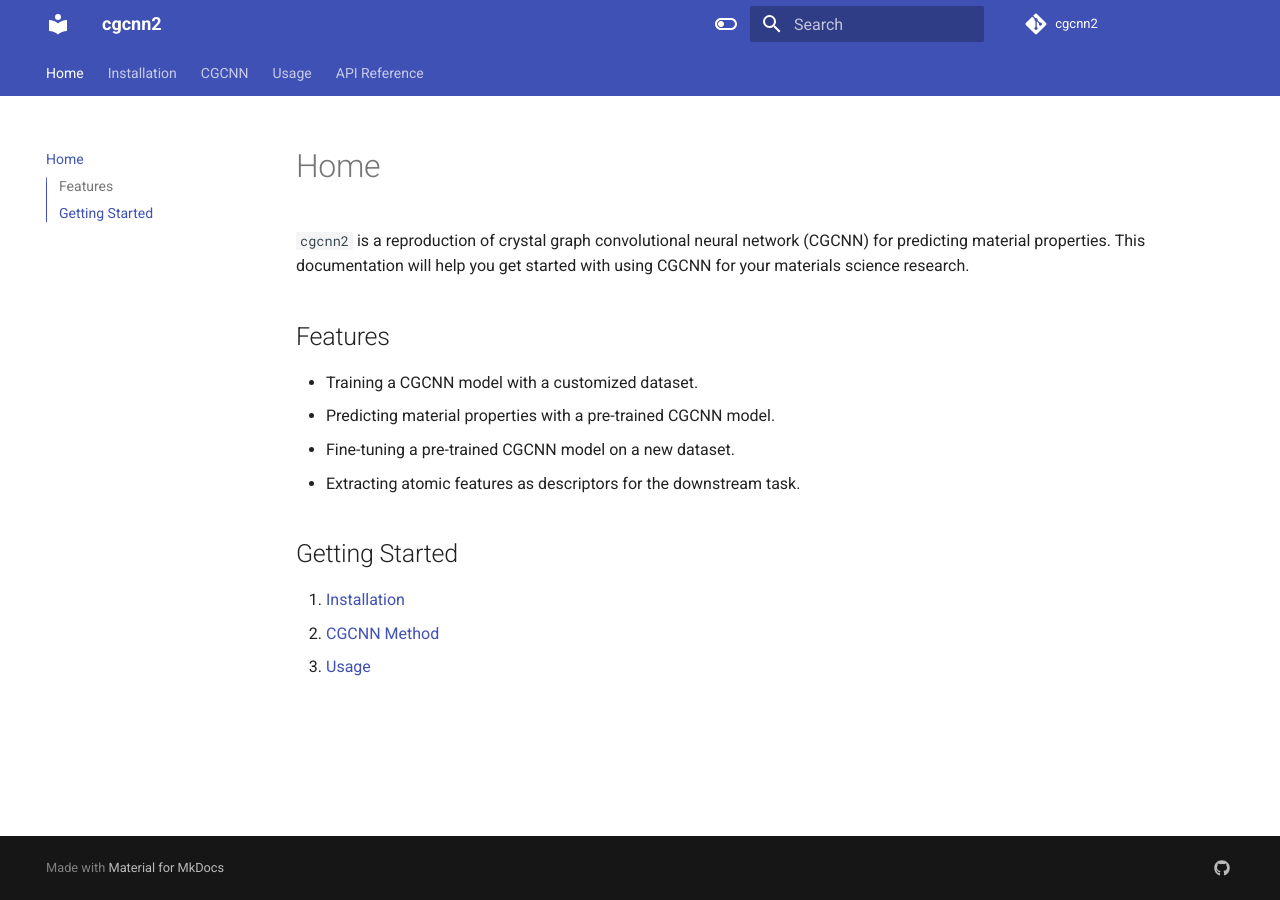
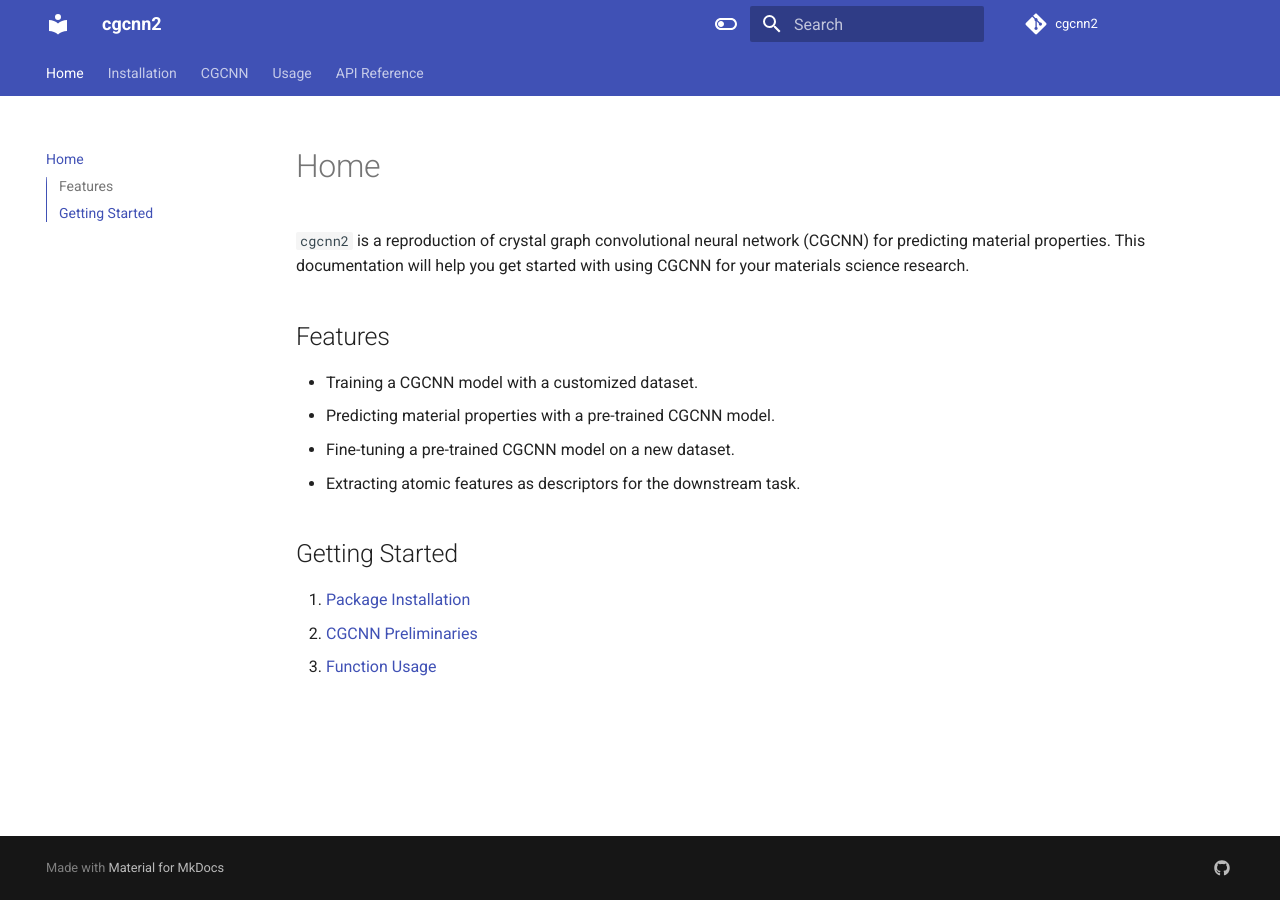
Before and after one commit to jcwang587/cgcnn2, an MkDocs documentation site: the page built from docs/index.md, in a window 1280 px wide. Built offline with MkDocs 1.6.1 and Material for MkDocs 9.7.7, drawn with Linux system fonts in a browser that asks for light colours; comment, search, counter and statistics services are not loaded.

```diff
--- a/docs/index.md
+++ b/docs/index.md
@@ -11,7 +11,7 @@
 
 ## Getting Started
 
-1. [Installation](1_installation.md)
-2. [CGCNN Method](2_cgcnn.md)
-3. [Usage](3_usage.md)
+1. [Package Installation](1_installation.md)
+2. [CGCNN Preliminaries](2_cgcnn.md)
+3. [Function Usage](3_usage.md)
 <!-- 4. [Examples](4_examples.md) -->
```
